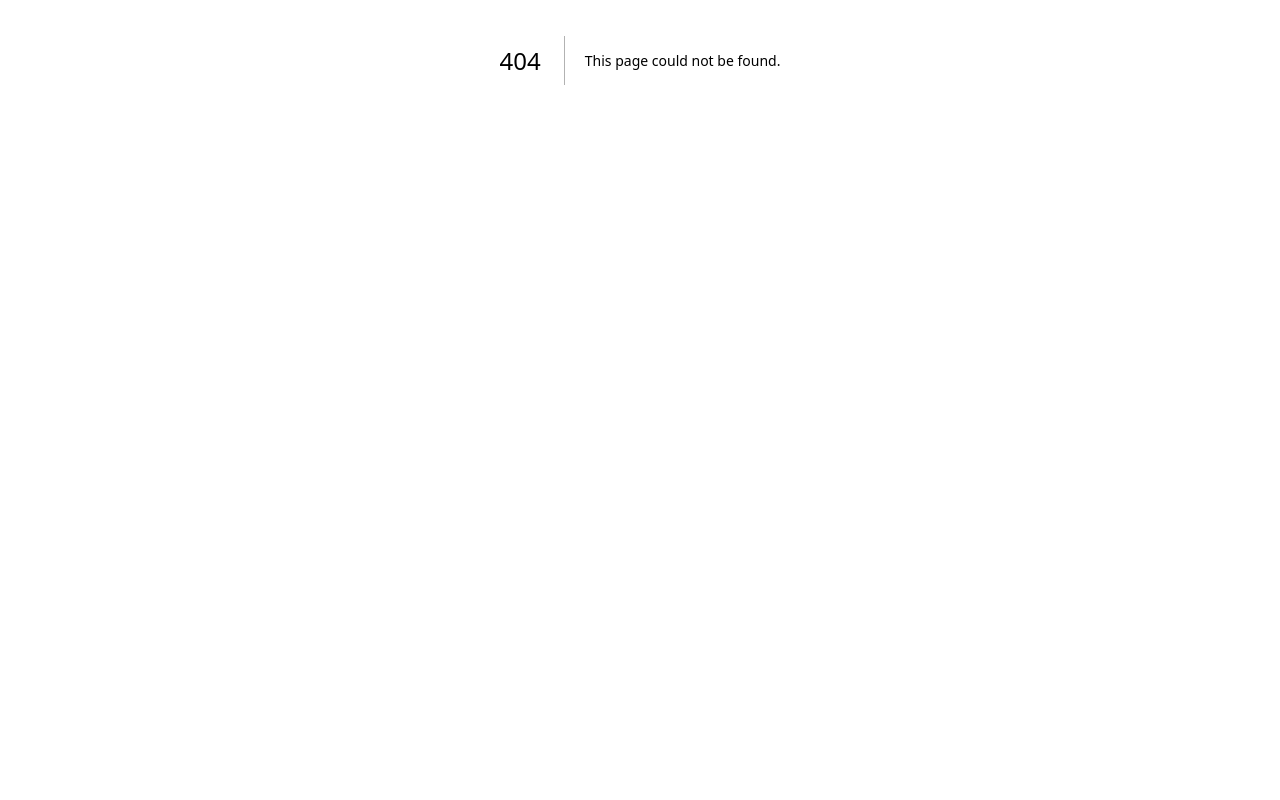
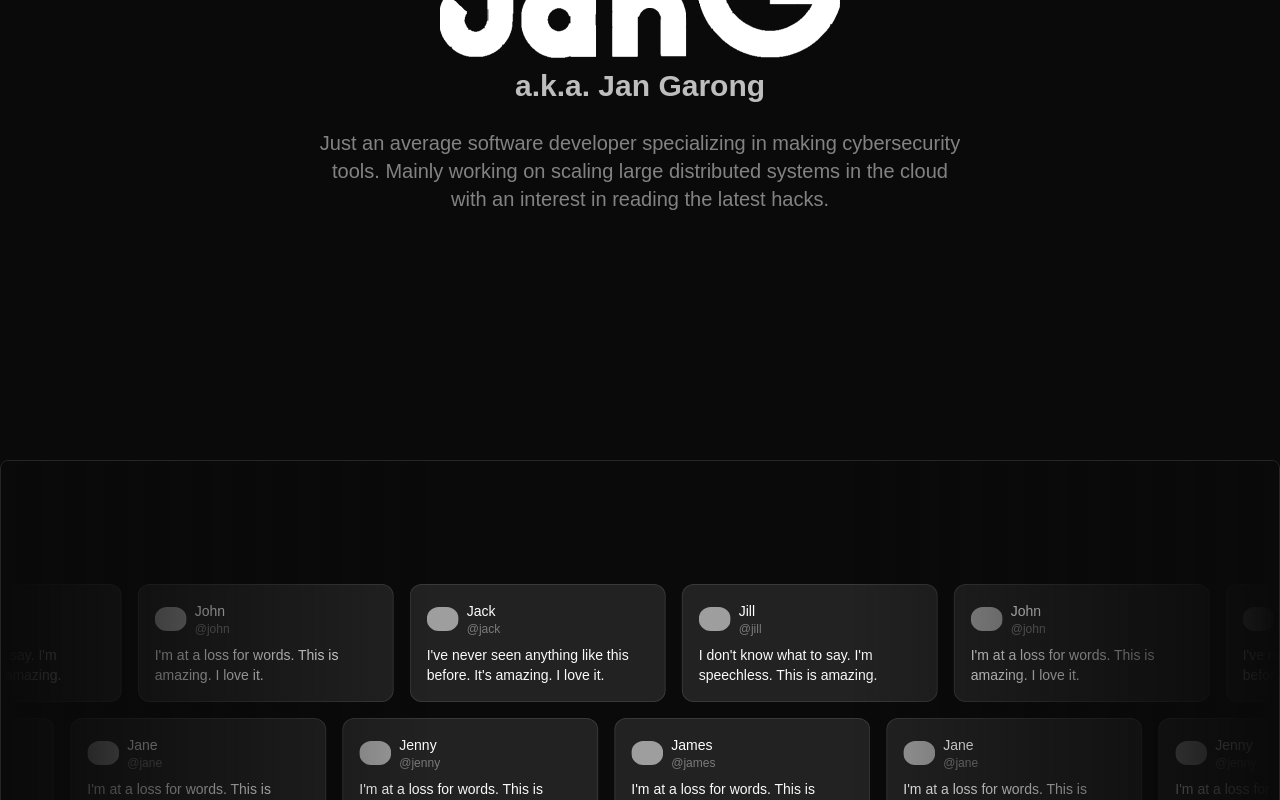
Before and after one commit to jangarong/jangarong.github.io, a Next.js app: page /test in a window 1280 px wide. Before the commit this address had no page. Shown: the part 340-1140 px from the top of the page. Before the commit the page ends 800 px from the top, so only its background shows below. Built offline with nearby package versions, Linux system fonts and the light colour scheme; grey boxes are pictures that could not be loaded.

Commit message:
add hero, simplistic

```diff
--- /dev/null
+++ b/src/app/test/page.tsx
@@ -0,0 +1,13 @@
+import { FeaturedBento } from "@/components/featured-bento";
+import JangHero from "@/components/jang-hero";
+import { TechnologiesMarquee } from "@/components/technologies-marquee";
+
+export default function Home() {
+  return (
+    <div>
+        <JangHero />
+        <TechnologiesMarquee />
+        <FeaturedBento />
+    </div>
+  );
+}
--- /dev/null
+++ b/src/components/featured-bento.tsx
@@ -0,0 +1,114 @@
+import { CalendarIcon, FileTextIcon } from "@radix-ui/react-icons";
+import { BellIcon, Share2Icon } from "lucide-react";
+
+import { cn } from "@/lib/utils";
+import { BentoCard, BentoGrid } from "@/components/ui/bento-grid";
+import Marquee from "@/components/ui/marquee";
+
+const files = [
+  {
+    name: "bitcoin.pdf",
+    body: "Bitcoin is a cryptocurrency invented in 2008 by an unknown person or group of people using the name Satoshi Nakamoto.",
+  },
+  {
+    name: "finances.xlsx",
+    body: "A spreadsheet or worksheet is a file made of rows and columns that help sort data, arrange data easily, and calculate numerical data.",
+  },
+  {
+    name: "logo.svg",
+    body: "Scalable Vector Graphics is an Extensible Markup Language-based vector image format for two-dimensional graphics with support for interactivity and animation.",
+  },
+  {
+    name: "keys.gpg",
+    body: "GPG keys are used to encrypt and decrypt email, files, directories, and whole disk partitions and to authenticate messages.",
+  },
+  {
+    name: "seed.txt",
+    body: "A seed phrase, seed recovery phrase or backup seed phrase is a list of words which store all the information needed to recover Bitcoin funds on-chain.",
+  },
+];
+
+const features = [
+  {
+    Icon: FileTextIcon,
+    name: "Save your files",
+    description: "We automatically save your files as you type.",
+    href: "#",
+    cta: "Learn more",
+    className: "col-span-3 lg:col-span-1",
+    background: (
+      <Marquee
+        pauseOnHover
+        className="absolute top-10 [--duration:20s] [mask-image:linear-gradient(to_top,transparent_40%,#000_100%)] "
+      >
+        {files.map((f, idx) => (
+          <figure
+            key={idx}
+            className={cn(
+              "relative w-32 cursor-pointer overflow-hidden rounded-xl border p-4",
+              "border-gray-950/[.1] bg-gray-950/[.01] hover:bg-gray-950/[.05]",
+              "dark:border-gray-50/[.1] dark:bg-gray-50/[.10] dark:hover:bg-gray-50/[.15]",
+              "transform-gpu blur-[1px] transition-all duration-300 ease-out hover:blur-none",
+            )}
+          >
+            <div className="flex flex-row items-center gap-2">
+              <div className="flex flex-col">
+                <figcaption className="text-sm font-medium dark:text-white ">
+                  {f.name}
+                </figcaption>
+              </div>
+            </div>
+            <blockquote className="mt-2 text-xs">{f.body}</blockquote>
+          </figure>
+        ))}
+      </Marquee>
+    ),
+  },
+  {
+    Icon: BellIcon,
+    name: "Notifications",
+    description: "Get notified when something happens.",
+    href: "#",
+    cta: "Learn more",
+    className: "col-span-3 lg:col-span-2",
+    background: (
+      <div className="absolute right-2 top-4 h-[300px] w-full border-none transition-all duration-300 ease-out [mask-image:linear-gradient(to_top,transparent_10%,#000_100%)] group-hover:scale-105" />
+    ),
+  },
+  {
+    Icon: Share2Icon,
+    name: "Integrations",
+    description: "Supports 100+ integrations and counting.",
+    href: "#",
+    cta: "Learn more",
+    className: "col-span-3 lg:col-span-2",
+    background: (
+      <div className="absolute right-2 top-4 h-[300px] border-none transition-all duration-300 ease-out [mask-image:linear-gradient(to_top,transparent_10%,#000_100%)] group-hover:scale-105" />
+    ),
+  },
+  {
+    Icon: CalendarIcon,
+    name: "Calendar",
+    description: "Use the calendar to filter your files by date.",
+    className: "col-span-3 lg:col-span-1",
+    href: "#",
+    cta: "Learn more",
+    background: (
+      <div
+        // mode="single"
+        // selected={new Date(2022, 4, 11, 0, 0, 0)}
+        className="absolute right-0 top-10 origin-top rounded-md border transition-all duration-300 ease-out [mask-image:linear-gradient(to_top,transparent_40%,#000_100%)] group-hover:scale-105"
+      />
+    ),
+  },
+];
+
+export function FeaturedBento() {
+  return (
+    <BentoGrid>
+      {features.map((feature, idx) => (
+        <BentoCard key={idx} {...feature} />
+      ))}
+    </BentoGrid>
+  );
+}
--- /dev/null
+++ b/src/components/jang-hero.tsx
@@ -0,0 +1,20 @@
+import Image from "next/image";
+
+export default function JangHero() {
+    return (
+        <div className="flex flex-col items-center justify-center h-[100vh]">
+            <div className="hidden md:block">
+                <Image src={"/jang.svg"} alt={"Jan G."} width={400} height={200} className="dark:invert" />
+            </div>
+            <div className="block md:hidden">
+                <Image src={"/jang.svg"} alt={"Jan G."} width={200} height={100} className="dark:invert" />
+            </div>
+            <div className="mt-[10px] text-xl md:text-3xl font-bold w-[350px] md:w-[650px] text-center opacity-75">a.k.a. Jan Garong</div>
+            <div className="mt-[10px] md:mt-[25px] text-md md:text-xl w-[300px] md:w-[650px] text-center opacity-50">
+                Just an average software developer specializing in making cybersecurity tools.
+                Mainly working on scaling large distributed systems in the cloud with an interest in
+                reading the latest hacks.
+            </div>
+        </div>
+    );
+}
--- /dev/null
+++ b/src/components/technologies-marquee.tsx
@@ -0,0 +1,98 @@
+import { cn } from "@/lib/utils";
+import Marquee from "@/components/ui/marquee";
+
+const reviews = [
+  {
+    name: "Jack",
+    username: "@jack",
+    body: "I've never seen anything like this before. It's amazing. I love it.",
+    img: "https://avatar.vercel.sh/jack",
+  },
+  {
+    name: "Jill",
+    username: "@jill",
+    body: "I don't know what to say. I'm speechless. This is amazing.",
+    img: "https://avatar.vercel.sh/jill",
+  },
+  {
+    name: "John",
+    username: "@john",
+    body: "I'm at a loss for words. This is amazing. I love it.",
+    img: "https://avatar.vercel.sh/john",
+  },
+  {
+    name: "Jane",
+    username: "@jane",
+    body: "I'm at a loss for words. This is amazing. I love it.",
+    img: "https://avatar.vercel.sh/jane",
+  },
+  {
+    name: "Jenny",
+    username: "@jenny",
+    body: "I'm at a loss for words. This is amazing. I love it.",
+    img: "https://avatar.vercel.sh/jenny",
+  },
+  {
+    name: "James",
+    username: "@james",
+    body: "I'm at a loss for words. This is amazing. I love it.",
+    img: "https://avatar.vercel.sh/james",
+  },
+];
+
+const firstRow = reviews.slice(0, reviews.length / 2);
+const secondRow = reviews.slice(reviews.length / 2);
+
+const ReviewCard = ({
+  img,
+  name,
+  username,
+  body,
+}: {
+  img: string;
+  name: string;
+  username: string;
+  body: string;
+}) => {
+  return (
+    <figure
+      className={cn(
+        "relative w-64 cursor-pointer overflow-hidden rounded-xl border p-4",
+        // light styles
+        "border-gray-950/[.1] bg-gray-950/[.01] hover:bg-gray-950/[.05]",
+        // dark styles
+        "dark:border-gray-50/[.1] dark:bg-gray-50/[.10] dark:hover:bg-gray-50/[.15]",
+      )}
+    >
+      <div className="flex flex-row items-center gap-2">
+        <img className="rounded-full" width="32" height="32" alt="" src={img} />
+        <div className="flex flex-col">
+          <figcaption className="text-sm font-medium dark:text-white">
+            {name}
+          </figcaption>
+          <p className="text-xs font-medium dark:text-white/40">{username}</p>
+        </div>
+      </div>
+      <blockquote className="mt-2 text-sm">{body}</blockquote>
+    </figure>
+  );
+};
+
+export function TechnologiesMarquee() {
+  return (
+    <div className="relative flex h-[500px] w-full flex-col items-center justify-center overflow-hidden rounded-lg border bg-background md:shadow-xl">
+      <Marquee pauseOnHover className="[--duration:20s]">
+        {firstRow.map((review) => (
+          <ReviewCard key={review.username} {...review} />
+        ))}
+      </Marquee>
+      <Marquee reverse pauseOnHover className="[--duration:20s]">
+        {secondRow.map((review) => (
+          <ReviewCard key={review.username} {...review} />
+        ))}
+      </Marquee>
+      <div className="pointer-events-none absolute inset-y-0 left-0 w-1/3 bg-gradient-to-r from-white dark:from-background"></div>
+      <div className="pointer-events-none absolute inset-y-0 right-0 w-1/3 bg-gradient-to-l from-white dark:from-background"></div>
+    </div>
+  );
+}
```
